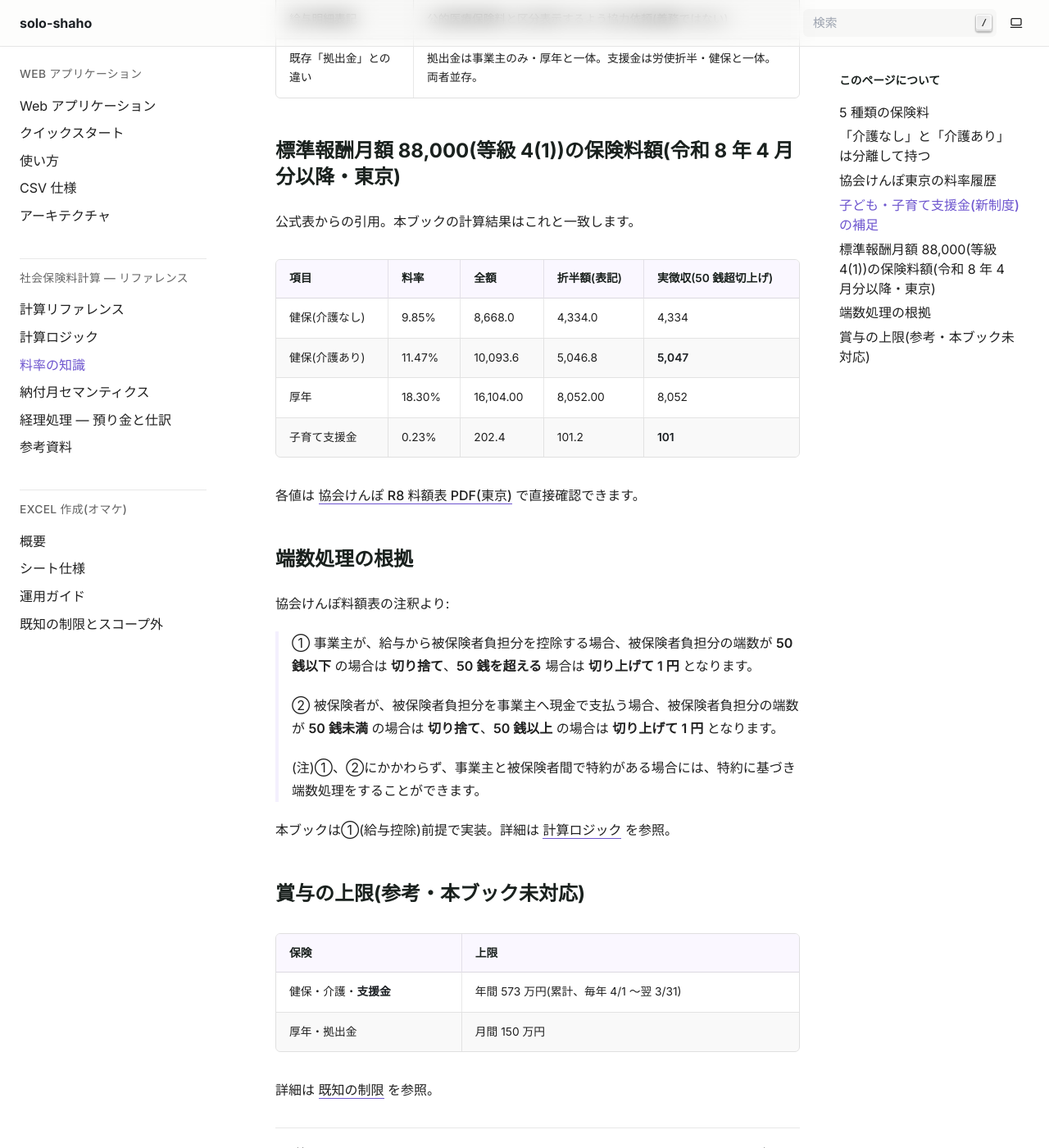
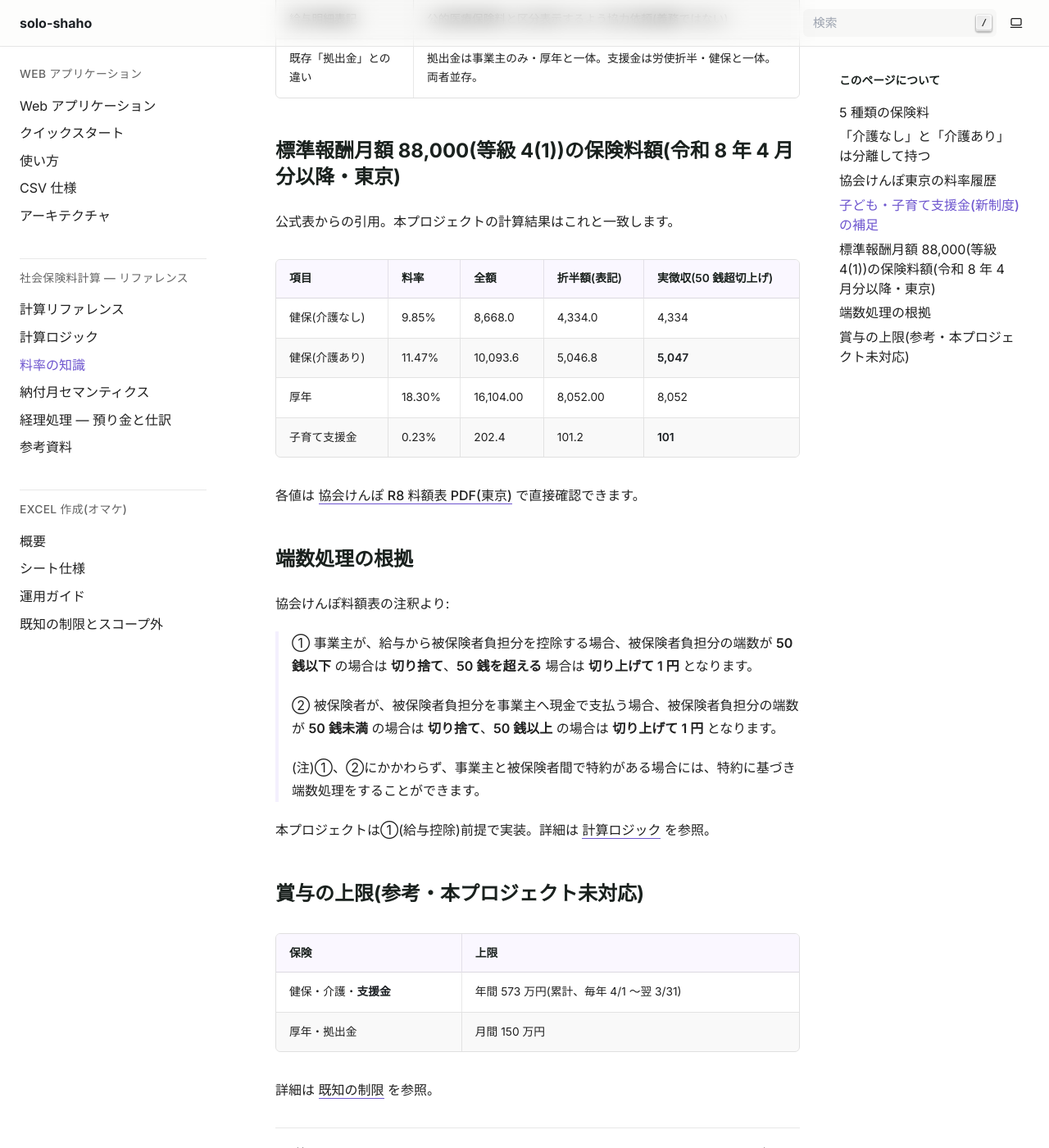
Before and after one commit to drillan/solo-shaho, a Sphinx documentation site: the page built from docs/reference/rates.md, in a window 1280 px wide and 1400 px high, scrolled down 3197 px. Shown: the whole window at 82% size. Built offline with Sphinx 7.4.7, drawn with Linux system fonts in a browser that asks for light colours.

Commit message:
docs(reference): replace 「本ブック」 with 「本プロジェクト」
リファレンス層は Excel/Web 双方の実装に対して中立であるべきだが、
「本ブック」表現が Excel ブックを暗黙の主体に置いており、Web アプリ
が本体・Excel がオマケという 3 部構成の意図と矛盾していた。

- reference/rates.md: 3 件(計算結果一致・端数処理前提・賞与未対応)
- reference/semantics.md: 2 件(納付月運用見出し・運用判断)
- reference/sources.md: 1 件(設計と料率履歴の出典紹介)

excel/ 配下は「Excel ブック自体の説明」なので「本ブック」は文脈通り
(変更対象外)。

Co-Authored-By: Claude Opus 4.7 (1M context) <noreply@anthropic.com>

````diff
--- a/docs/reference/rates.md
+++ b/docs/reference/rates.md
@@ -230,7 +230,7 @@
 
 ## 標準報酬月額 88,000(等級 4(1))の保険料額(令和 8 年 4 月分以降・東京)
 
-公式表からの引用。本ブックの計算結果はこれと一致します。
+公式表からの引用。本プロジェクトの計算結果はこれと一致します。
 
 ```{list-table}
 :header-rows: 1
@@ -274,9 +274,9 @@
 >
 > (注)①、②にかかわらず、事業主と被保険者間で特約がある場合には、特約に基づき端数処理をすることができます。
 
-本ブックは①(給与控除)前提で実装。詳細は {ref}`計算ロジック <rounding-employee>` を参照。
+本プロジェクトは①(給与控除)前提で実装。詳細は {ref}`計算ロジック <rounding-employee>` を参照。
 
-## 賞与の上限(参考・本ブック未対応)
+## 賞与の上限(参考・本プロジェクト未対応)
 
 ```{list-table}
 :header-rows: 1
````
Also changed, not shown: docs/reference/semantics.md (+2 -2 lines), docs/reference/sources.md (+1 -1 lines).
